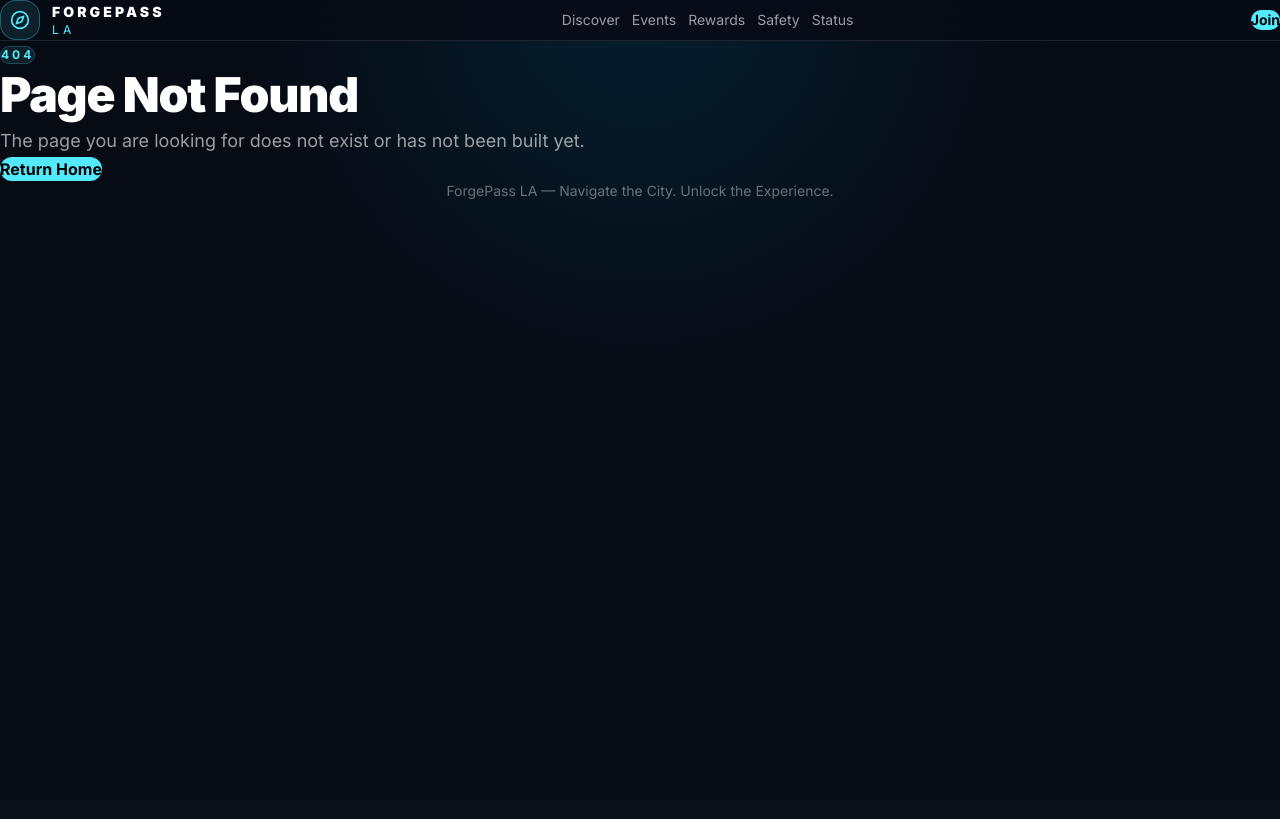
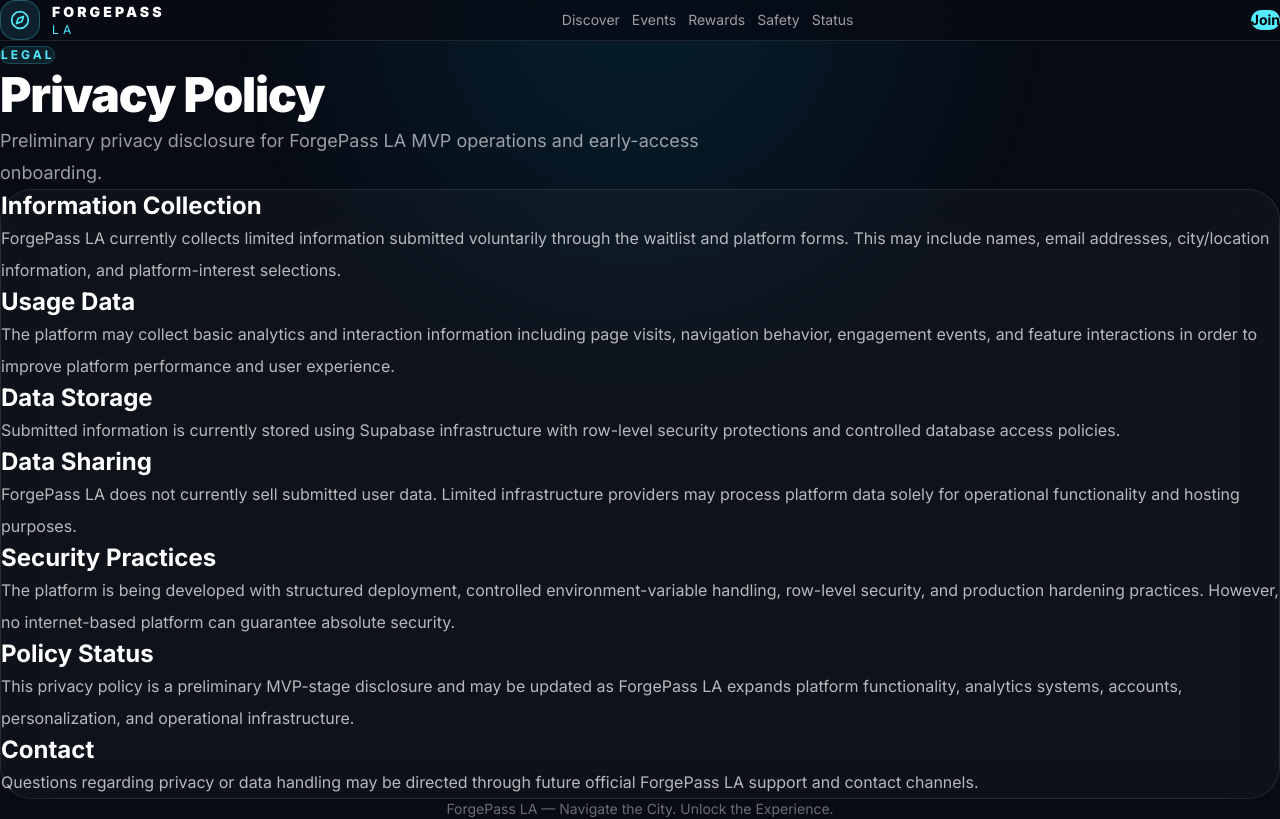
Before and after one commit to Oatskillua/forgepass-la, a React (Vite) app: page /privacy in a window 1280 px wide. Built offline with nearby package versions, Linux system fonts and the light colour scheme.

Commit message:
Add legal policy routes

```diff
--- a/src/config/routeMeta.js
+++ b/src/config/routeMeta.js
@@ -24,7 +24,15 @@ export const routeMeta = {
     description: 'ForgePass LA production and roadmap status.',
   },
   '/health': {
-  title: 'Health',
-  description: 'ForgePass LA production health check.',
+    title: 'Health',
+    description: 'ForgePass LA production health check.',
+  },
+  '/privacy': {
+    title: 'Privacy Policy',
+    description: 'ForgePass LA privacy policy.',
+  },
+  '/terms': {
+    title: 'Terms of Service',
+    description: 'ForgePass LA terms of service.',
   },
 }
--- /dev/null
+++ b/src/pages/Privacy.jsx
@@ -0,0 +1,104 @@
+import PageShell from '../components/PageShell'
+import PageModule from '../components/PageModule'
+
+export default function Privacy() {
+  return (
+    <PageShell
+      eyebrow="Legal"
+      title="Privacy Policy"
+      subtitle="Preliminary privacy disclosure for ForgePass LA MVP operations and early-access onboarding."
+    >
+      <PageModule>
+        <div className="space-y-10 text-white/70">
+          <section>
+            <h2 className="text-2xl font-bold text-white">
+              Information Collection
+            </h2>
+
+            <p className="mt-4 leading-8">
+              ForgePass LA currently collects limited information submitted
+              voluntarily through the waitlist and platform forms. This may
+              include names, email addresses, city/location information,
+              and platform-interest selections.
+            </p>
+          </section>
+
+          <section>
+            <h2 className="text-2xl font-bold text-white">
+              Usage Data
+            </h2>
+
+            <p className="mt-4 leading-8">
+              The platform may collect basic analytics and interaction
+              information including page visits, navigation behavior,
+              engagement events, and feature interactions in order to
+              improve platform performance and user experience.
+            </p>
+          </section>
+
+          <section>
+            <h2 className="text-2xl font-bold text-white">
+              Data Storage
+            </h2>
+
+            <p className="mt-4 leading-8">
+              Submitted information is currently stored using Supabase
+              infrastructure with row-level security protections and
+              controlled database access policies.
+            </p>
+          </section>
+
+          <section>
+            <h2 className="text-2xl font-bold text-white">
+              Data Sharing
+            </h2>
+
+            <p className="mt-4 leading-8">
+              ForgePass LA does not currently sell submitted user data.
+              Limited infrastructure providers may process platform data
+              solely for operational functionality and hosting purposes.
+            </p>
+          </section>
+
+          <section>
+            <h2 className="text-2xl font-bold text-white">
+              Security Practices
+            </h2>
+
+            <p className="mt-4 leading-8">
+              The platform is being developed with structured deployment,
+              controlled environment-variable handling, row-level security,
+              and production hardening practices. However, no internet-based
+              platform can guarantee absolute security.
+            </p>
+          </section>
+
+          <section>
+            <h2 className="text-2xl font-bold text-white">
+              Policy Status
+            </h2>
+
+            <p className="mt-4 leading-8">
+              This privacy policy is a preliminary MVP-stage disclosure and
+              may be updated as ForgePass LA expands platform functionality,
+              analytics systems, accounts, personalization, and operational
+              infrastructure.
+            </p>
+          </section>
+
+          <section>
+            <h2 className="text-2xl font-bold text-white">
+              Contact
+            </h2>
+
+            <p className="mt-4 leading-8">
+              Questions regarding privacy or data handling may be directed
+              through future official ForgePass LA support and contact
+              channels.
+            </p>
+          </section>
+        </div>
+      </PageModule>
+    </PageShell>
+  )
+}
--- /dev/null
+++ b/src/pages/Terms.jsx
@@ -0,0 +1,103 @@
+import PageShell from '../components/PageShell'
+import PageModule from '../components/PageModule'
+
+export default function Terms() {
+  return (
+    <PageShell
+      eyebrow="Legal"
+      title="Terms of Service"
+      subtitle="Preliminary platform usage terms for ForgePass LA MVP access and early testing."
+    >
+      <PageModule>
+        <div className="space-y-10 text-white/70">
+          <section>
+            <h2 className="text-2xl font-bold text-white">
+              Platform Status
+            </h2>
+
+            <p className="mt-4 leading-8">
+              ForgePass LA is currently an early-stage platform under active
+              development. Features, availability, infrastructure, and
+              platform functionality may change without notice.
+            </p>
+          </section>
+
+          <section>
+            <h2 className="text-2xl font-bold text-white">
+              Acceptable Use
+            </h2>
+
+            <p className="mt-4 leading-8">
+              Users may not attempt to abuse, disrupt, reverse engineer,
+              overload, scrape, or interfere with platform infrastructure,
+              routing systems, waitlist systems, analytics systems, or
+              future account systems.
+            </p>
+          </section>
+
+          <section>
+            <h2 className="text-2xl font-bold text-white">
+              Availability
+            </h2>
+
+            <p className="mt-4 leading-8">
+              ForgePass LA does not currently guarantee uninterrupted
+              platform availability, uptime, event accuracy, route accuracy,
+              or operational continuity during MVP and testing stages.
+            </p>
+          </section>
+
+          <section>
+            <h2 className="text-2xl font-bold text-white">
+              Intellectual Property
+            </h2>
+
+            <p className="mt-4 leading-8">
+              ForgePass LA branding, platform systems, visual assets,
+              infrastructure, architecture, and platform concepts remain
+              protected platform property unless otherwise stated.
+            </p>
+          </section>
+
+          <section>
+            <h2 className="text-2xl font-bold text-white">
+              Limitation of Liability
+            </h2>
+
+            <p className="mt-4 leading-8">
+              ForgePass LA is provided on an "as-is" and "as-available"
+              basis during current MVP and testing phases. Platform operators
+              are not responsible for losses, interruptions, inaccuracies,
+              or operational issues arising from platform use.
+            </p>
+          </section>
+
+          <section>
+            <h2 className="text-2xl font-bold text-white">
+              Future Services
+            </h2>
+
+            <p className="mt-4 leading-8">
+              Future platform features may include accounts, analytics,
+              personalization systems, event systems, rewards systems,
+              notifications, mapping infrastructure, and operational tools.
+              Additional terms may apply to future functionality.
+            </p>
+          </section>
+
+          <section>
+            <h2 className="text-2xl font-bold text-white">
+              Terms Status
+            </h2>
+
+            <p className="mt-4 leading-8">
+              These terms represent preliminary MVP-stage platform terms
+              and should later be reviewed and finalized with qualified
+              legal counsel before broader public rollout.
+            </p>
+          </section>
+        </div>
+      </PageModule>
+    </PageShell>
+  )
+}
--- a/src/router.jsx
+++ b/src/router.jsx
@@ -9,6 +9,8 @@ import Status from './pages/Status'
 import Health from './pages/Health'
 import NotFound from './pages/NotFound'
 import ErrorFallback from './components/ErrorFallback'
+import Privacy from './pages/Privacy'
+import Terms from './pages/Terms'
 
 export const router = createBrowserRouter([
   {
@@ -41,9 +43,19 @@ export const router = createBrowserRouter([
     errorElement: <ErrorFallback />,
   },
   {
-  path: '/health',
-  element: <Health />,
-  errorElement: <ErrorFallback />,
+    path: '/health',
+    element: <Health />,
+    errorElement: <ErrorFallback />,
+  },
+  {
+    path: '/privacy',
+    element: <Privacy />,
+    errorElement: <ErrorFallback />,
+  },
+  {
+    path: '/terms',
+    element: <Terms />,
+    errorElement: <ErrorFallback />,
   },
   {
     path: '*',
```
